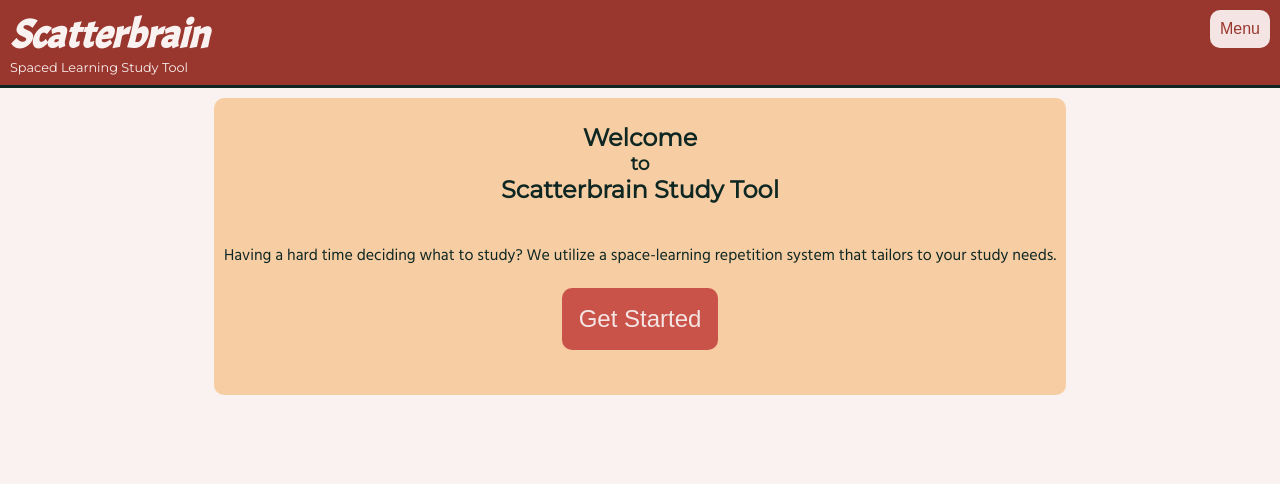
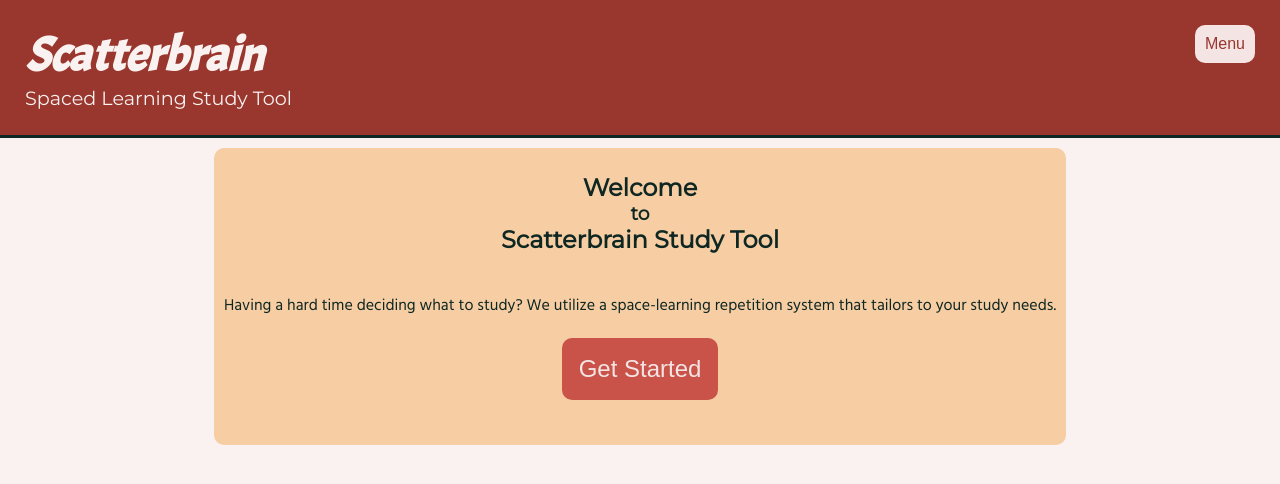
Before and after one commit to bellmarc/scatterbrain-study-app, a React (Create React App) app in the folder client/: page /onboard in a window 1280 px wide. Shown: the top 484 px of the page. Built offline with nearby package versions, Linux system fonts and the light colour scheme.

Commit message:
navbar responsive

```diff
--- a/client/src/style/Navbar.css
+++ b/client/src/style/Navbar.css
@@ -36,3 +36,15 @@
     background: #c95349;
     color: #f4e5e4;
 }
+
+@media only screen and (min-width: 450px) {
+    .navbar {
+        padding: 25px;
+    }
+    .navbar-title {
+        font-size: 3em;
+    }
+    .navbar-subtitle{
+        font-size: 1.2em;
+    }
+}
```
